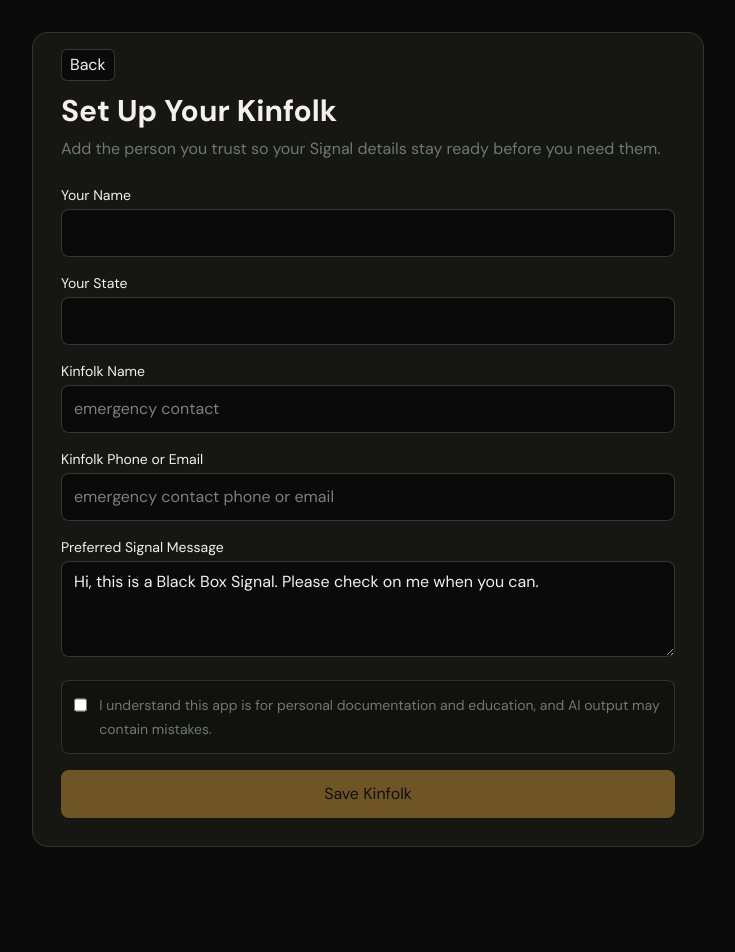
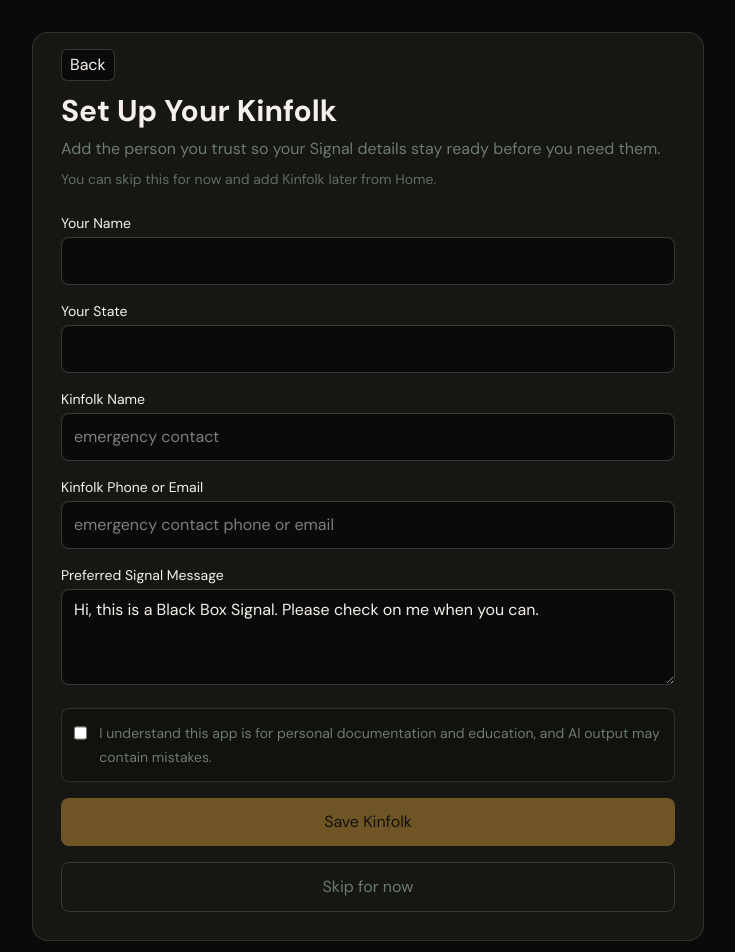
Before and after one commit to digitalfl0wer/BlackBox, a React (Vite) app: page /setup in a window 1280 px wide. Shown: the top 952 px of the page, without its empty margins (272-1007 px from the left). Before the commit the page ends 879 px from the top, so only its background shows below. Built offline with nearby package versions, Linux system fonts and the light colour scheme.

Commit message:
feat(setup): add low-emphasis skip action for kinfolk setup

```diff
--- a/src/screens/KinfolkSetup.jsx
+++ b/src/screens/KinfolkSetup.jsx
@@ -69,6 +69,10 @@ export default function KinfolkSetup() {
     navigate('/home')
   }
 
+  function handleSkip() {
+    navigate('/home')
+  }
+
   function handleBack() {
     if (window.history.length > 1) {
       navigate(-1)
@@ -91,6 +95,9 @@ export default function KinfolkSetup() {
         <h1 className="text-2xl font-semibold text-silver-white sm:text-3xl">Set Up Your Kinfolk</h1>
         <p className="mt-2 text-sm text-neutral-gray sm:text-base">
           Add the person you trust so your Signal details stay ready before you need them.
+        </p>
+        <p className="mt-2 text-sm text-neutral-gray/85">
+          You can skip this for now and add Kinfolk later from Home.
         </p>
 
         <form className="mt-6 space-y-4" onSubmit={handleSubmit} noValidate>
@@ -176,6 +183,14 @@ export default function KinfolkSetup() {
           >
             Save Kinfolk
           </button>
+
+          <button
+            type="button"
+            onClick={handleSkip}
+            className="min-h-12 w-full rounded-lg border border-neutral-gray/35 bg-transparent px-4 py-3 text-sm font-medium text-neutral-gray transition hover:text-silver-white"
+          >
+            Skip for now
+          </button>
         </form>
       </section>
     </main>
```
